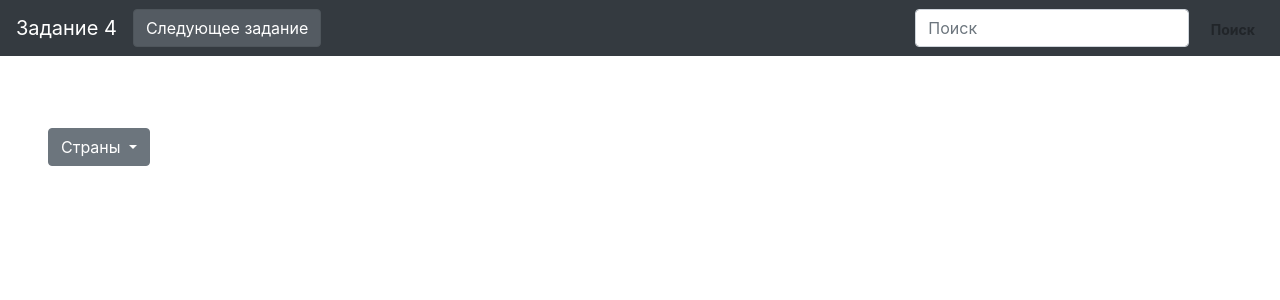
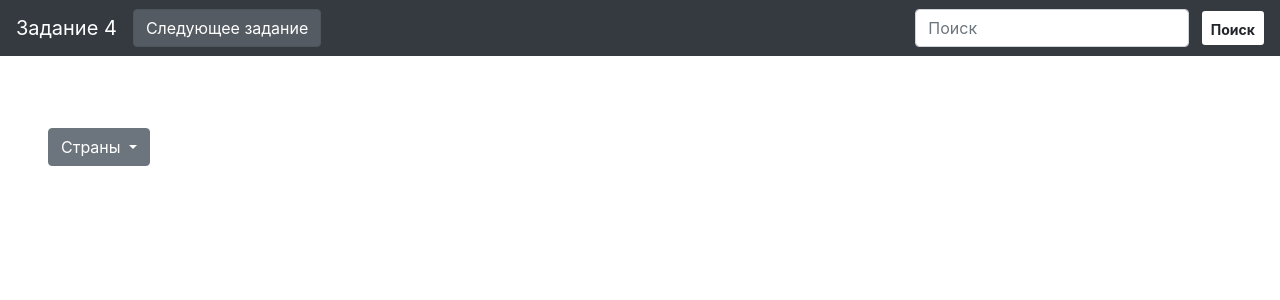
Before and after one commit to csn18/CitiesApp, a Flask app: page /task4 in a window 1280 px wide. Shown: the top 300 px of the page. Run offline with Flask 2, Linux system fonts and the light colour scheme; data that the repository does not hold is empty; some libraries are stand-ins or nearby versions.

Commit message:
Fixed search button color

```diff
--- a/templates/main/task4.html
+++ b/templates/main/task4.html
@@ -21,7 +21,7 @@
       <div class="md-form my-0">
         <input class="form-control mr-sm-2" type="text" placeholder="Поиск" aria-label="Поиск" name="q"
                value="{{ request.args.get('q', '') }}">
-        <button class="btn btn-elegant btn-rounded btn-sm my-0 waves-effect waves-light actions" type="submit"><font
+        <button class="btn btn-elegant btn-rounded btn-sm my-0 waves-effect waves-light actions bg-white" type="submit"><font
             style="vertical-align: inherit;"><font style="vertical-align: inherit;"><b>Поиск</b></font></font></button>
       </div>
     </form>
--- a/templates/main/task5.html
+++ b/templates/main/task5.html
@@ -26,7 +26,7 @@
       <div class="md-form my-0">
         <input class="form-control mr-sm-2" type="text" placeholder="Поиск" aria-label="Поиск" name="q"
                value="{{ request.args.get('q', '') }}">
-        <button class="btn btn-elegant btn-rounded btn-sm my-0 waves-effect waves-light actions" type="submit"><font
+        <button class="btn btn-elegant btn-rounded btn-sm my-0 waves-effect waves-light actions bg-white" type="submit"><font
             style="vertical-align: inherit;"><font style="vertical-align: inherit;"><b>Поиск</b></font></font>
         </button>
       </div>
```
